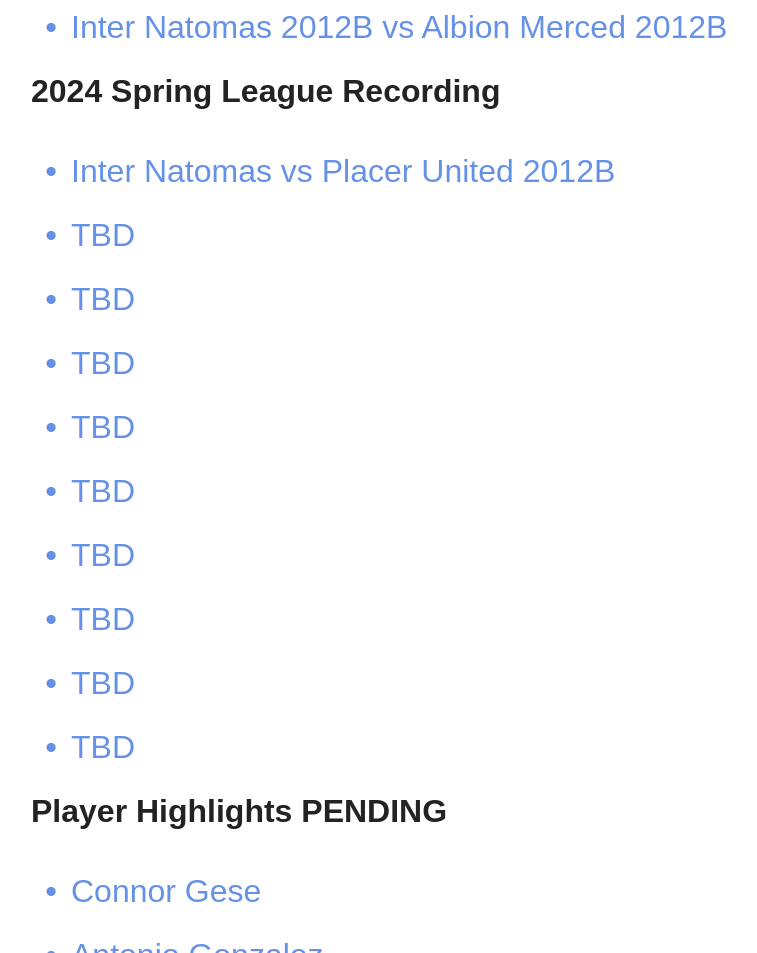
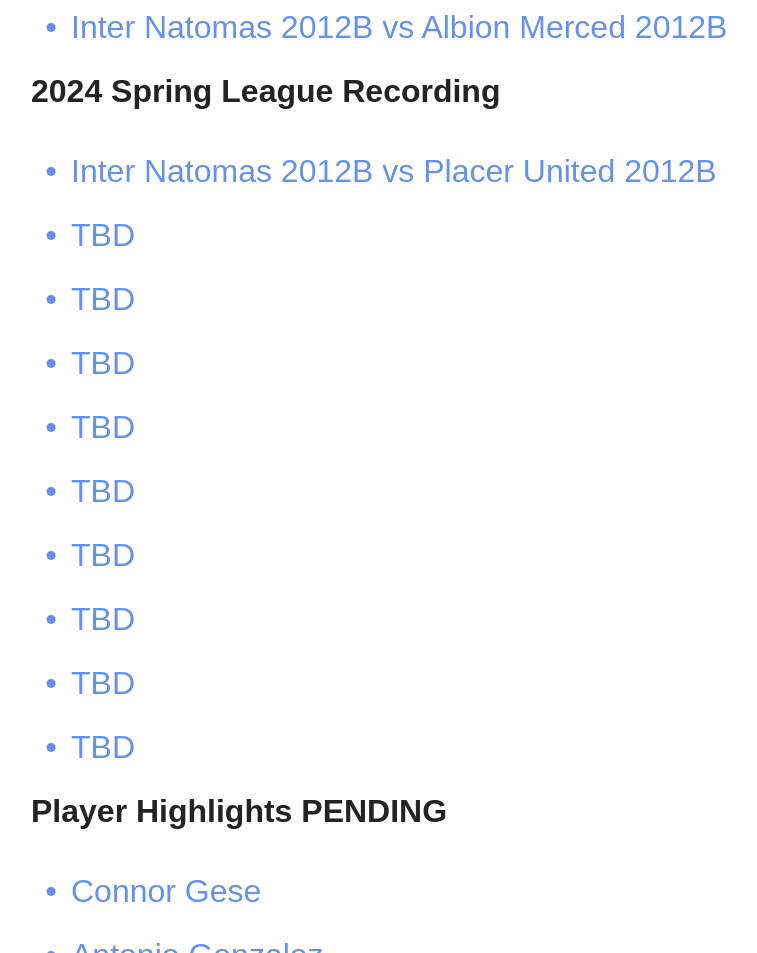
Before and after one commit to secerbeg/InterNatomas, a plain HTML site: page index.html in a window 1280 px wide. Shown: the part 1417-2370 px from the top of the page, without its empty margins (150-907 px from the left). Drawn offline with Linux system fonts and the light colour scheme; files whose address does not match are found by name; a web font is replaced by a local one.

Commit message:
Update index.html

```diff
--- a/index.html
+++ b/index.html
@@ -117,7 +117,7 @@
                     <h3 class="mbr-section-title mbr-fonts-style mb-4 display-5">
                         <strong>2024 Spring League Recording</strong></h3>
                 <ul class="list mbr-fonts-style display-5">
-                    <li><a href="https://app.veo.co/matches/20240309-20240309155856-9db9a153/" class="text-primary" target="_blank">Inter Natomas vs Placer United 2012B</a></li>
+                    <li><a href="https://app.veo.co/matches/20240309-20240309155856-9db9a153/" class="text-primary" target="_blank">Inter Natomas 2012B vs Placer United 2012B</a></li>
                     <li><a href=" " class="text-primary" target="_blank"> TBD </a></li>
                     <li><a href=" " class="text-primary" target="_blank"> TBD </a></li>
                     <li><a href=" " class="text-primary" target="_blank"> TBD </a></li>
```
